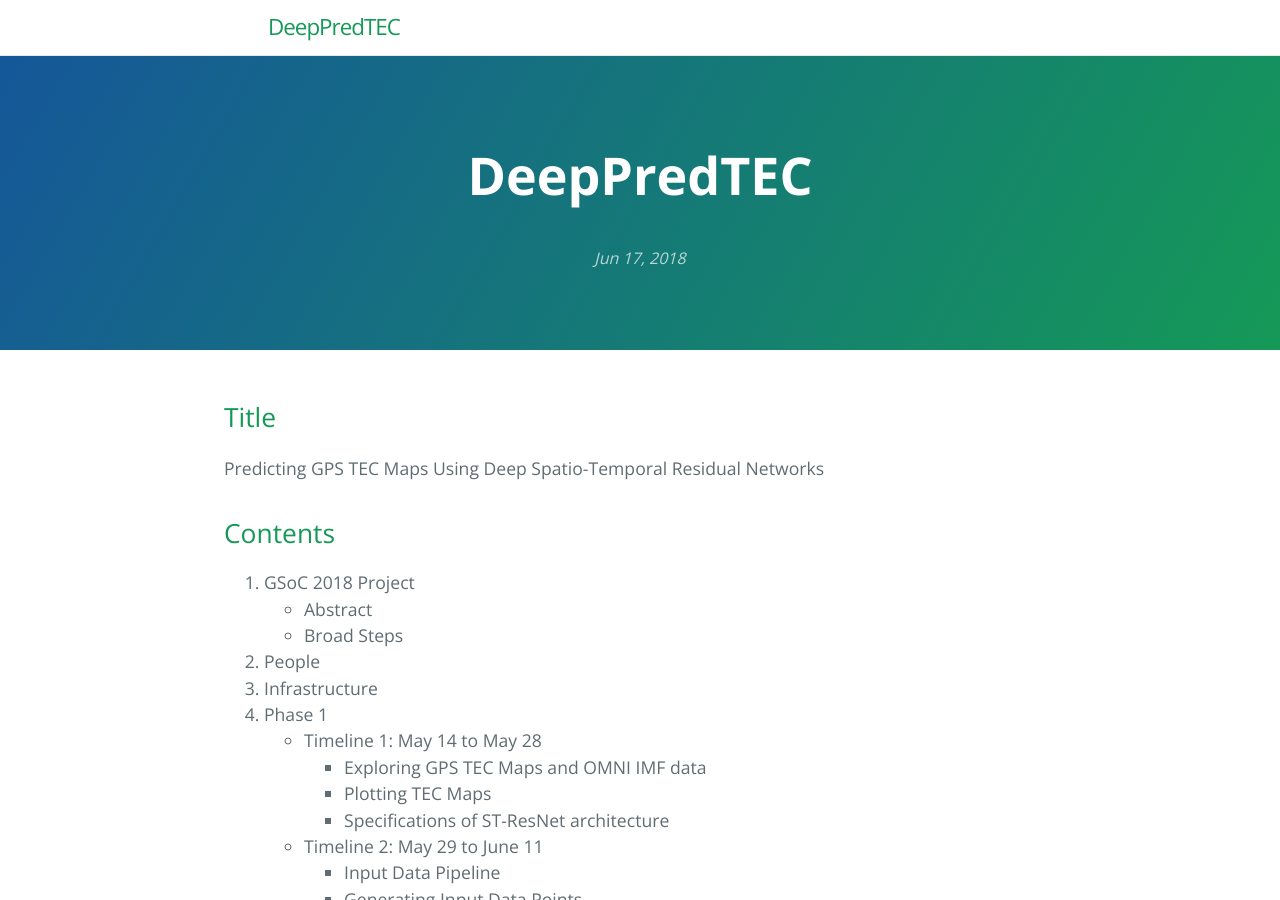
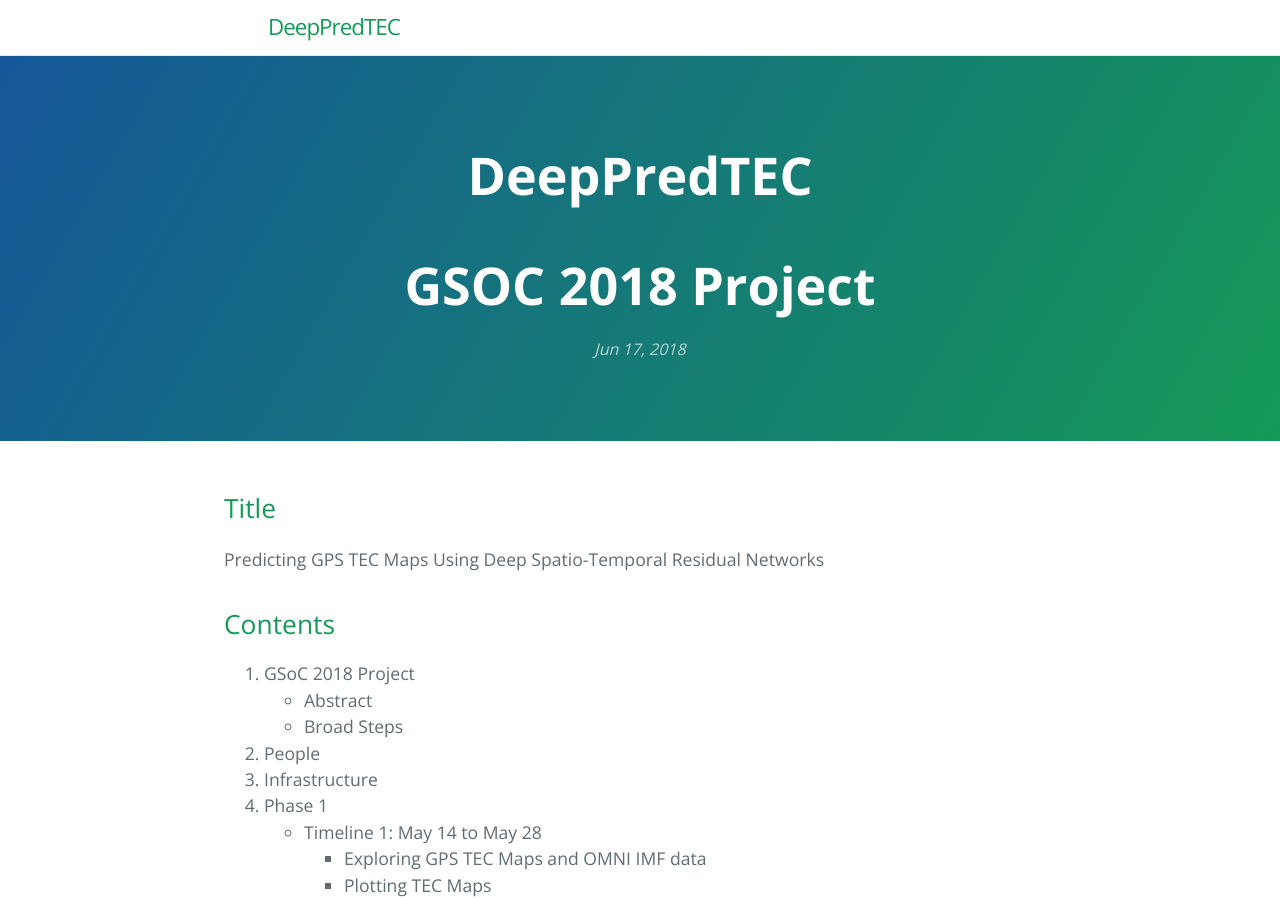
Before and after one commit to vtsuperdarn/DeepPredTEC, a Jekyll site: the page built from _posts/2018-06-17-gsoc-2018-project.md, in a window 1280 px wide and 900 px high. Built offline with Jekyll 4.4.1, drawn with Linux system fonts in a browser that asks for light colours.

Commit message:
post updated

```diff
--- a/_layouts/default.html
+++ b/_layouts/default.html
@@ -65,6 +65,7 @@
       {% endif %}
       <!-- Post tagline -->
       {% if page.layout == 'post' %}
+        <h1 class="project-name">{{ page-title }}</h1>
         <h2 class="project-date">
         <time datetime="{{ page.date | date_to_xmlschema }}" itemprop="datePublished">
           {% assign date_format = site.cayman-blog.date_format | default: "%b %-d, %Y" %}
```
